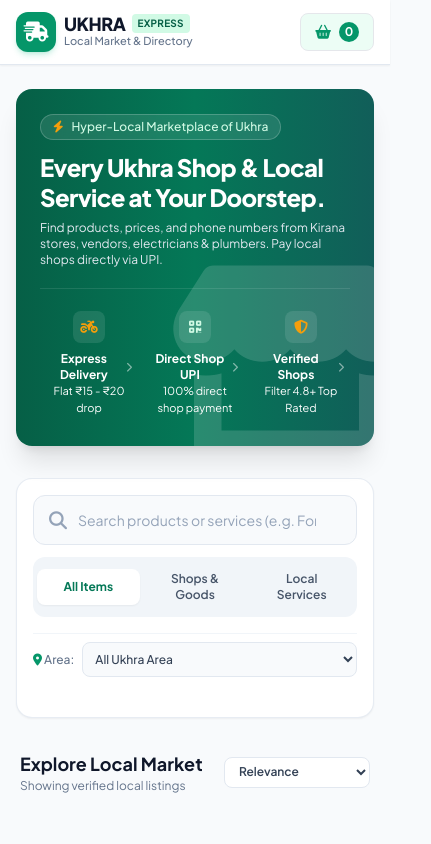
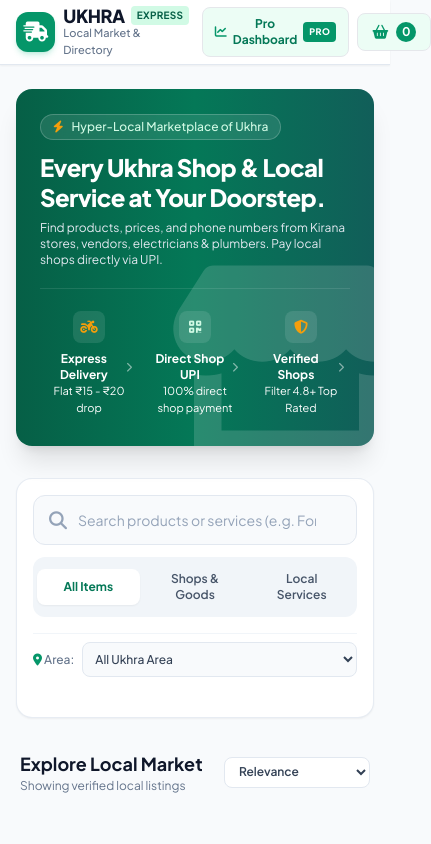
Before and after one commit to jeetsahis06-hash/Ukhra-Express-, a plain HTML site: page index.html in a window 390 px wide. Shown: the top 844 px of the page, 431 px wide, since content can reach past the window. Drawn offline with nearby package versions, Linux system fonts and the light colour scheme.

Commit message:
Update index.html

```diff
--- a/index.html
+++ b/index.html
@@ -112,7 +112,7 @@
           </a>
 
           <!-- Pro Vendor Dashboard Trigger -->
-          <button onclick="openVendorDashboard()" class="hidden md:flex items-center gap-1.5 bg-brand-50 hover:bg-brand-100 text-brand-700 border border-brand-300 text-xs font-bold px-3 py-2 rounded-lg transition shadow-xs">
+          <button onclick="openVendorDashboard()" class=" flex items-center gap-1.5 bg-brand-50 hover:bg-brand-100 text-brand-700 border border-brand-300 text-xs font-bold px-3 py-2 rounded-lg transition shadow-xs">
             <i class="fa-solid fa-chart-line text-brand-600"></i>
             <span>Pro Dashboard</span>
             <span class="bg-brand-600 text-white text-[9px] font-extrabold px-1.5 py-0.5 rounded uppercase tracking-wider">PRO</span>
```
